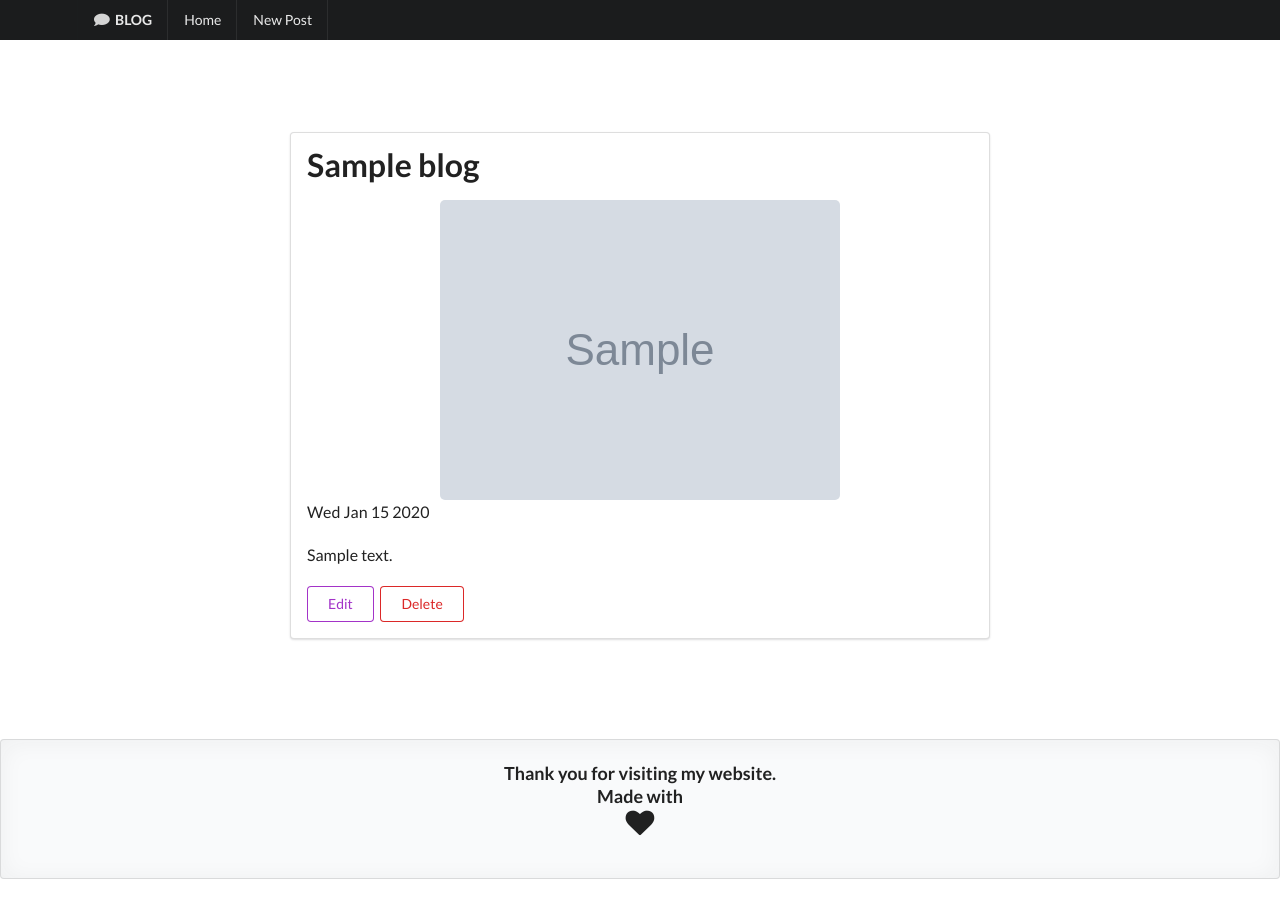
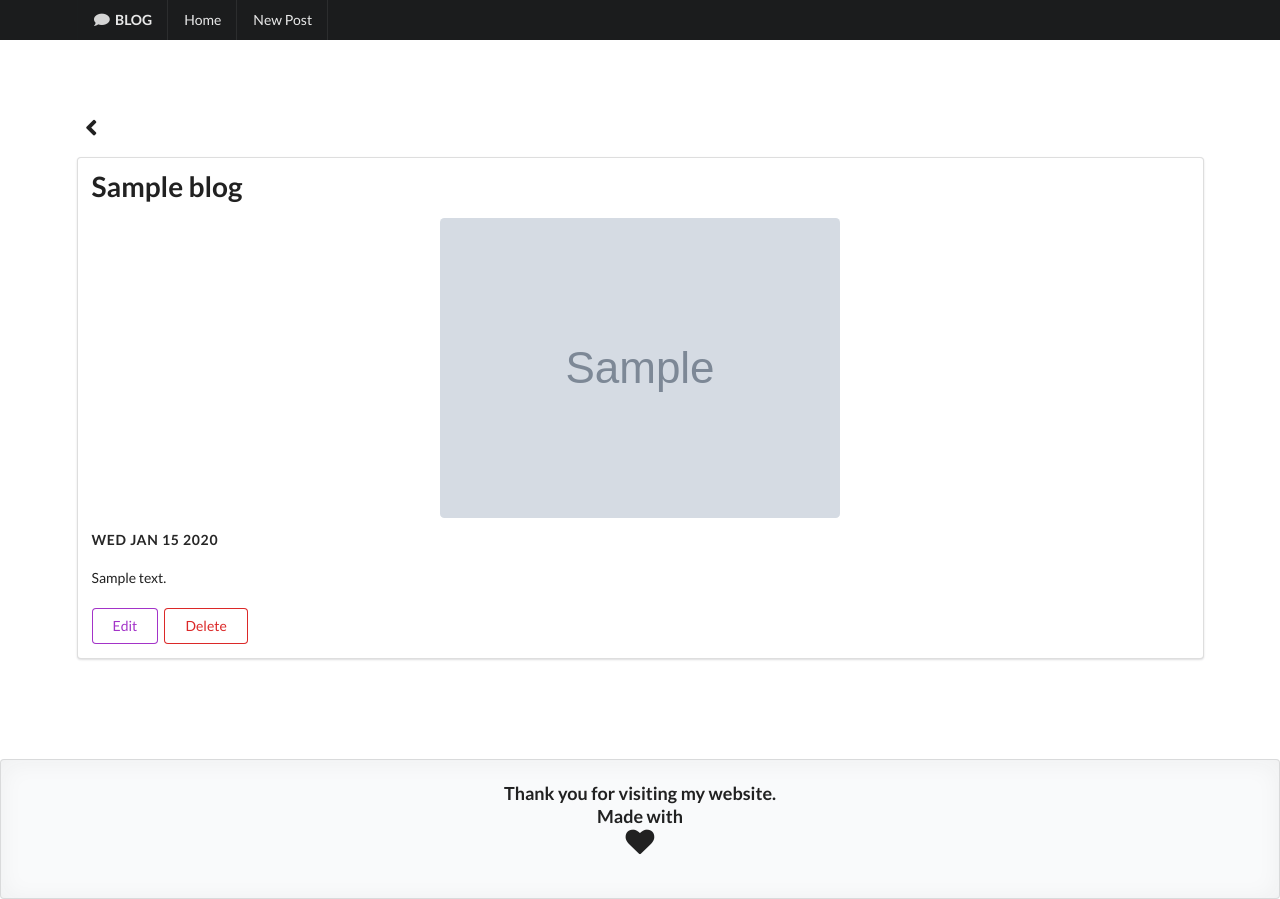
Before and after one commit to inbalchen/Blog, a Node server app: template views/show.ejs in a window 1280 px wide. Run offline with Node 20, Linux system fonts and the light colour scheme; the template is opened without the code that fills it: most values are stand-ins (such as "Sample title", 1, 10 or a date in 2020); grey boxes marked "Sample" are stand-in pictures; data that the repository does not hold is empty; some libraries are stand-ins or nearby versions.

Commit message:
added "back" button from post

```diff
--- a/views/show.ejs
+++ b/views/show.ejs
@@ -1,11 +1,13 @@
 <% include ./partials/header %>
 
-<div class="ui main text container segment">
+<div class="ui main container">
+	<i onclick="history.back()" class="angle left icon" style="cursor: pointer; font-size: 25px;"></i>
+	<div class="ui segment">
 		<div class="ui huge header"><%= blog.title %></div>
 		<div class="ui top attached">
 			<div class="item">
 				<img class="ui centered rounded image" src="<%=blog.image%>">
-			<div class="content">
+				<div class="ui hidden divider content">
 					<span><%=blog.created.toDateString() %></span>
 				</div>
 				<div class="description body-padding">
@@ -17,7 +19,9 @@
 				</form>
 			</div>
 		</div>
-
+	</div>
 </div>
 
+
+
 <% include ./partials/footer %>
```
Lines whose indentation alone changed are shown as unchanged.
